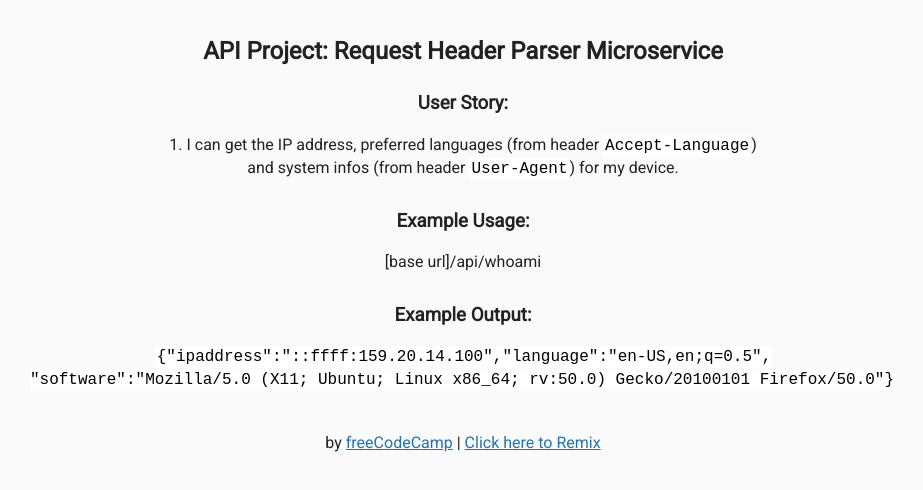
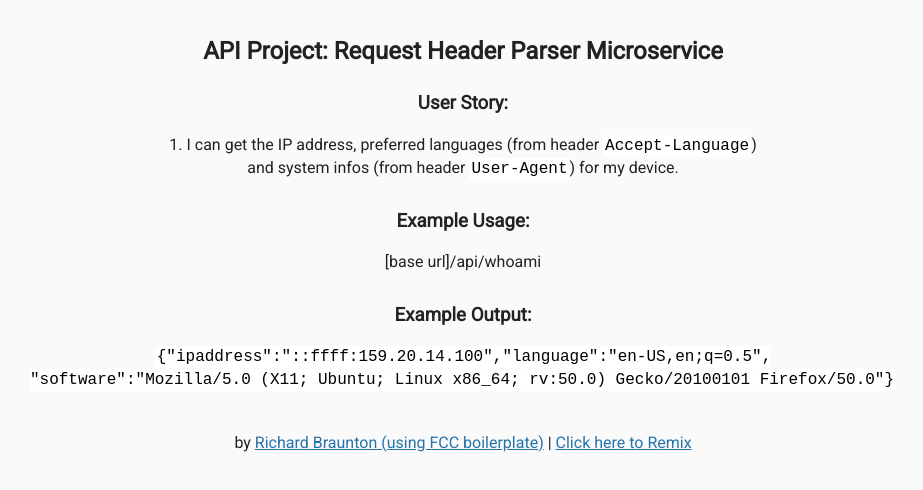
Before and after one commit to richb999git/api-request-header-parser, a website: page views/index.html in a window 1280 px wide. Shown: the whole page, without its empty margins (177-1100 px from the left). Drawn offline with Linux system fonts and the light colour scheme; files that its build step writes are made by us from their sources.

Commit message:
⏱💐 Updated with Glitch

```diff
--- a/views/index.html
+++ b/views/index.html
@@ -27,7 +27,7 @@
       </div>
       <div class="footer">
         <p>
-          by <a href="http://www.freecodecamp.com">freeCodeCamp</a> | <a href="https://hyperdev.com/#!/remix/FCC_API_header_bplate/8c449aa9-a80c-47ad-8142-8da90f658731">Click here to Remix</a>
+          by <a href="https://glitch.com/@richb999git">Richard Braunton (using FCC boilerplate)</a> | <a href="https://glitch.com/edit/#!/remix/api-request-header-parser">Click here to Remix</a>
         </p>
       </div>
    </body>
```
